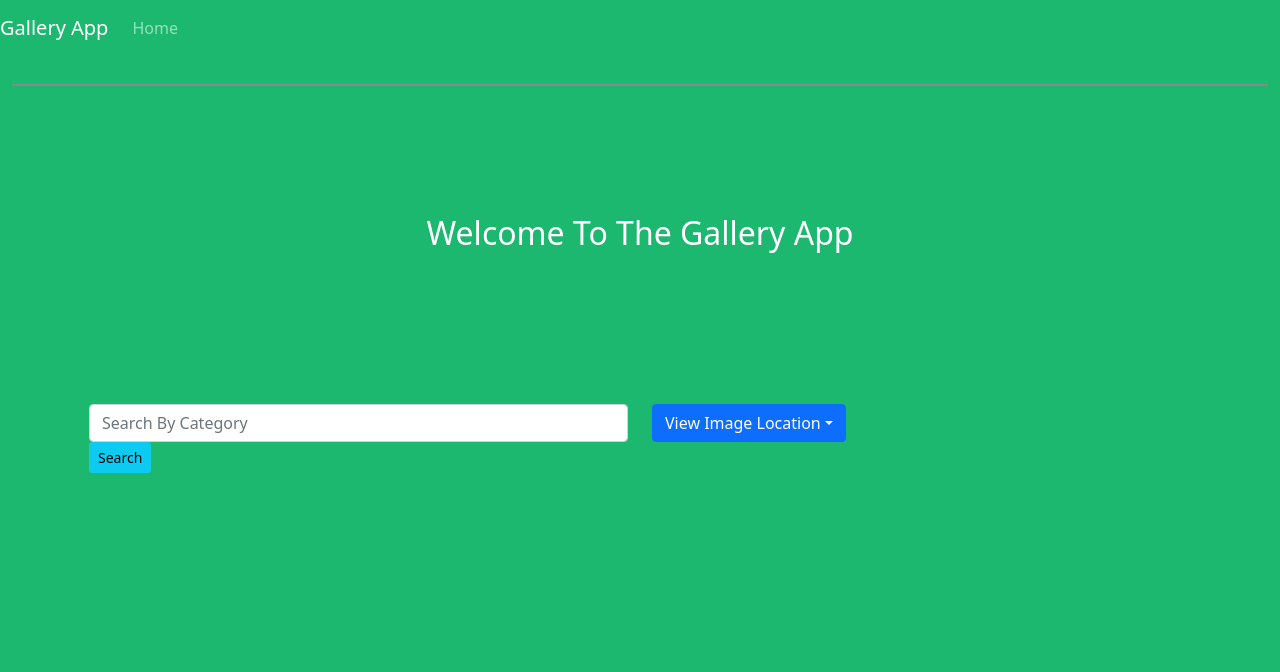
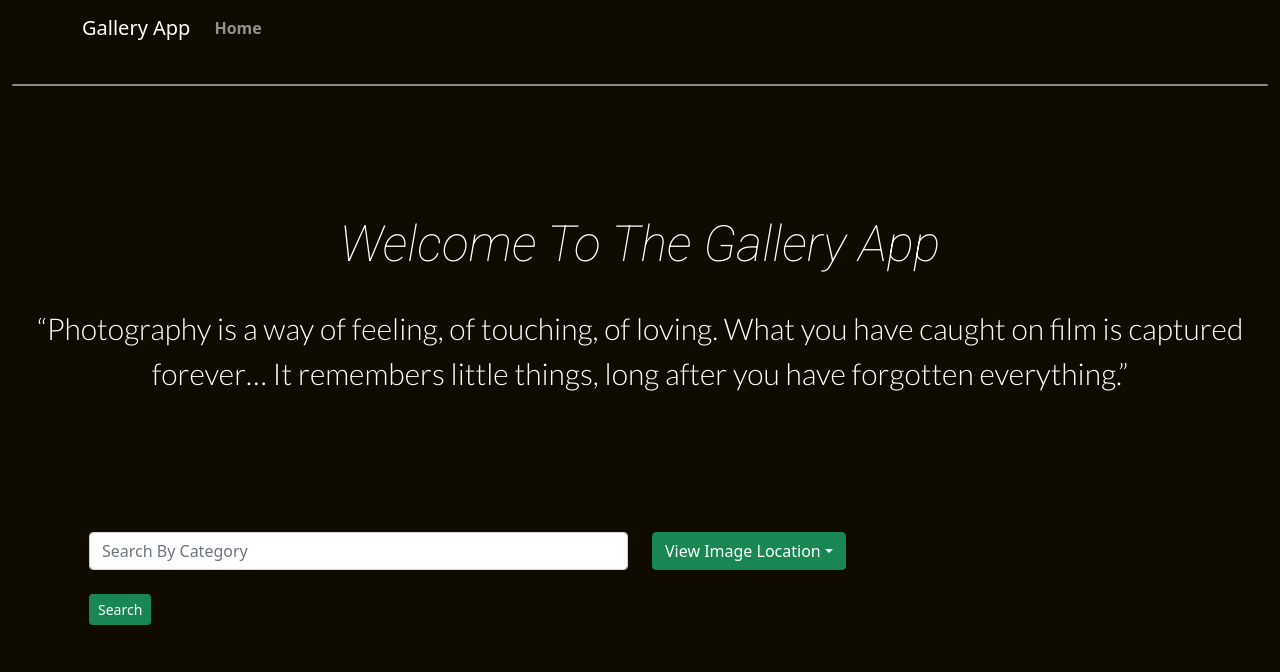
Before and after one commit to eliwangila/Django-GallaryApp, a Django app: template photos/templates/index.html in a window 1280 px wide. Shown: the top 672 px of the page. Run offline with Django 3.2, Linux system fonts and the light colour scheme; the template is opened without the code that fills it, so the values that code supplies are empty; some libraries are stand-ins or nearby versions; grey boxes are pictures that could not be loaded.

Commit message:
add fonts

```diff
--- a/photos/static/css/location.css
+++ b/photos/static/css/location.css
@@ -1,8 +1,8 @@
 body{
-    background-color: black;
+    background-color: #100B00;
     color: white;
 }
 
 .jumbotron{
-    color: black;
+    color: #100B00;
 }
--- a/photos/static/css/main.css
+++ b/photos/static/css/main.css
@@ -1,5 +1,27 @@
+@import url('https://fonts.googleapis.com/css2?family=Roboto:ital,wght@1,100&display=swap');
+@import url('https://fonts.googleapis.com/css2?family=Lato:wght@300&display=swap');
+
 body{
-    background-color: rgb(28, 184, 111);
+    /* background-color: rgb(28, 184, 111); */
+    background-color: #100B00;
+
+}
+
+h2{
+  font-size: 50px!important;
+  font-family: 'Roboto', sans-serif;
+}
+
+p{
+  font-size: 30px !important;
+  font-family: 'Lato', sans-serif;
+}
+
+#home{
+  font-weight: bold !important;
+}
+#loc{
+  font-weight: bold!important;
 }
   .row {margin: 0 -5px;}
 
@@ -10,7 +32,7 @@ body{
   }
 
 .dropdown-item:hover{
-    background-color: blueviolet;
+    background-color: #655F4F;
     color: white;
 }
 
--- a/photos/static/css/search.css
+++ b/photos/static/css/search.css
@@ -1,8 +1,8 @@
 body{
-    background-color: black;
+    background-color: #100B00;
     color: white;
 }
 
 .jumbotron{
-    color: black;
+    color: #100B00;
 }
--- a/photos/templates/index.html
+++ b/photos/templates/index.html
@@ -23,7 +23,7 @@
             <!-- Content -->
 
             <h2 class="card-title h2 my-4 py-2" class="text-dark">Welcome To The Gallery App</h2>
-            <!--  -->
+            <p>“Photography is a way of feeling, of touching, of loving. What you have caught on film is captured forever… It remembers little things, long after you have forgotten everything.”</p>
 
         </div>
     </div>
@@ -39,13 +39,14 @@
             <form role="search" action="{% url 'searchPage' %}">
                 <div class="md-form my-0">
                     <input class="form-control" name="category" type="text" placeholder="Search By Category">
-                    <button type="submit" class="btn btn-sm btn-info">Search</button>
+                    <br>
+                    <button type="submit" class="btn btn-sm btn-success">Search</button>
                 </div>
             </form>
         </div>
         <div class="col-md-5 col-sm-6 col-lg-6">
             <!-- Basic dropdown -->
-            <a class="btn btn-primary dropdown-toggle mr-4" type="button" data-toggle="dropdown" aria-haspopup="true"
+            <a class="btn btn-success dropdown-toggle mr-4" type="button" data-toggle="dropdown" aria-haspopup="true"
                 aria-expanded="false">View Image Location</a>
 
             <div class="dropdown-menu dropdown-primary">
--- a/photos/templates/navbar.html
+++ b/photos/templates/navbar.html
@@ -1,5 +1,6 @@
 <!--Navbar -->
-<nav class="mb-1 navbar navbar-expand-lg navbar-dark default-color">
+<div class="container">
+  <nav class="mb-1 navbar navbar-expand-lg navbar-dark default-color">
     <a class="navbar-brand" href="{% url 'mainPage' %}">Gallery App</a>
     <button class="navbar-toggler" type="button" data-toggle="collapse" data-target="#navbarSupportedContent-333"
       aria-controls="navbarSupportedContent-333" aria-expanded="false" aria-label="Toggle navigation">
@@ -8,7 +9,7 @@
     <div class="collapse navbar-collapse" id="navbarSupportedContent-333">
       <ul class="navbar-nav mr-auto">
         <li class="nav-item">
-          <a class="nav-link" href="/">Home
+          <a class="nav-link" id="home" href="/">Home
           </a>
         </li>
 
@@ -18,7 +19,7 @@
 
 
           <a class="nav-link dropdown-toggle" id="navbarDropdownMenuLink-333" data-toggle="dropdown"
-            aria-haspopup="true" aria-expanded="false">Locations
+            aria-haspopup="true" aria-expanded="false" id="loc" >Locations
           </a>
           <div class="dropdown-menu dropdown-default" aria-labelledby="navbarDropdownMenuLink-333">
             {% for items in location %}
@@ -40,4 +41,5 @@
       </ul>
     </div>
   </nav>
-  <!--/.Navbar -->
+</div>
+  <!--Navbar -->
```
Also changed, not shown: photos/templates/location.html (+0 -9 lines).
